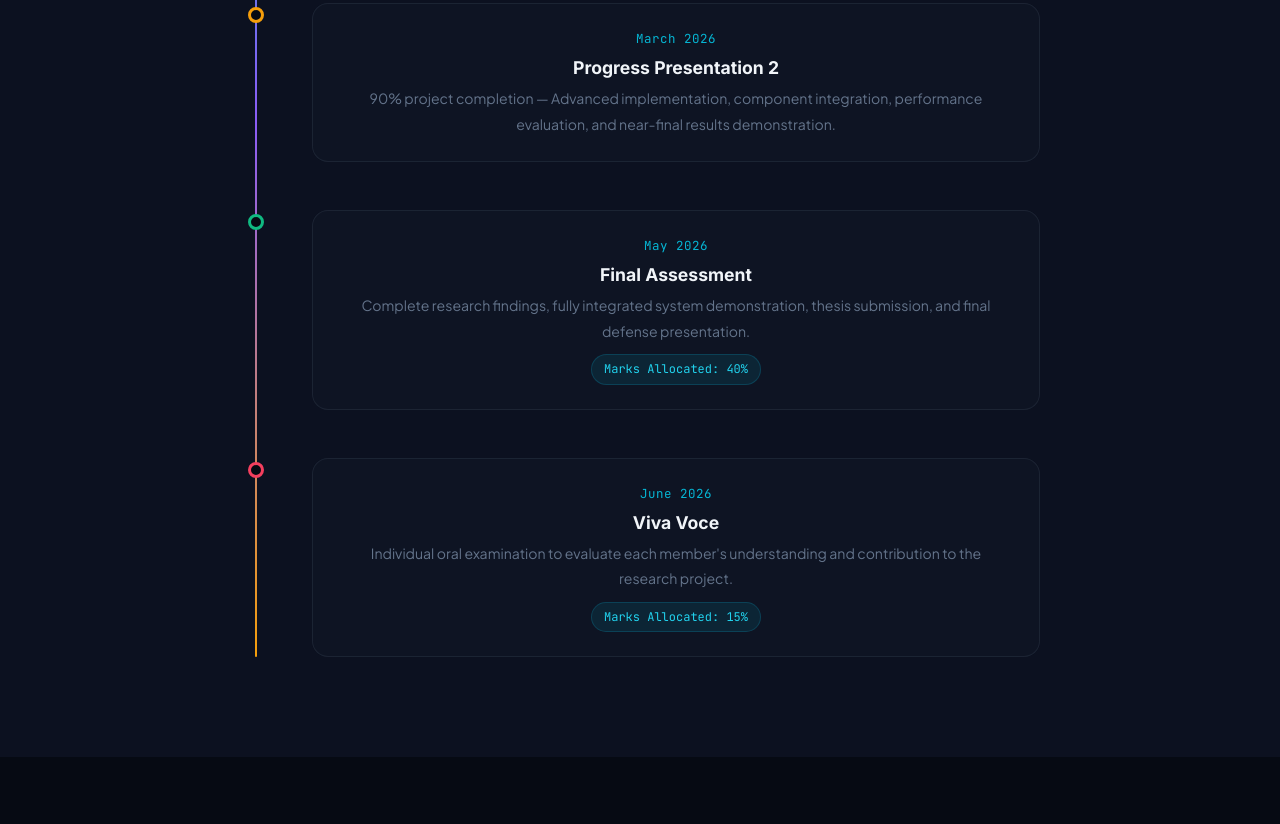
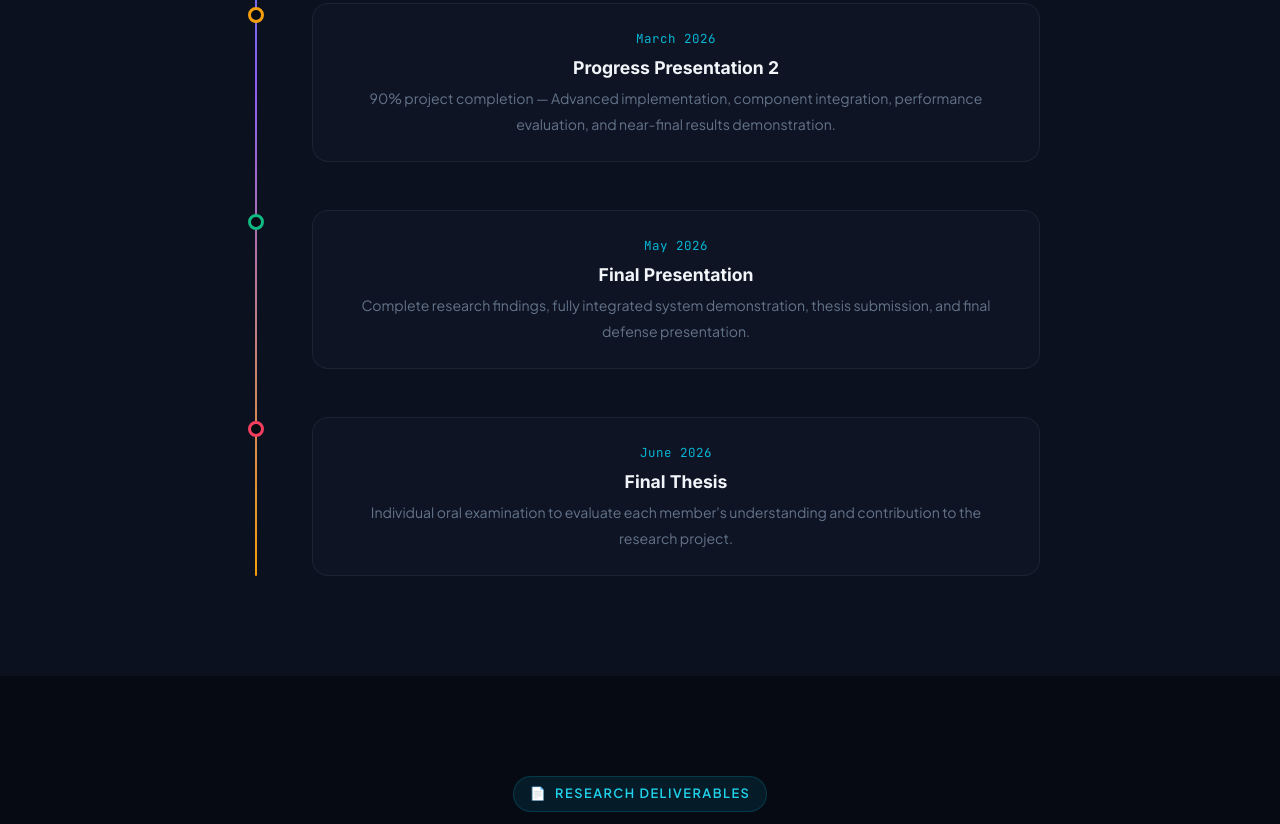
Before and after one commit to dasiths99/Riskaura-web, a plain HTML site: page index.html in a window 1280 px wide. Shown: the part 4361-5185 px from the top of the page. Drawn offline with Linux system fonts and the light colour scheme.

Commit message:
Update milestones: Rename to Final Presentation and Final Thesis, remove marks

```diff
--- a/index.html
+++ b/index.html
@@ -487,9 +487,8 @@
           <div class="timeline-dot"></div>
           <div class="glass-card timeline-card">
             <div class="timeline-date">May 2026</div>
-            <h4>Final Assessment</h4>
+            <h4>Final Presentation</h4>
             <p>Complete research findings, fully integrated system demonstration, thesis submission, and final defense presentation.</p>
-            <span class="marks-badge">Marks Allocated: 40%</span>
           </div>
         </div>
 
@@ -498,9 +497,8 @@
           <div class="timeline-dot"></div>
           <div class="glass-card timeline-card">
             <div class="timeline-date">June 2026</div>
-            <h4>Viva Voce</h4>
+            <h4>Final Thesis</h4>
             <p>Individual oral examination to evaluate each member's understanding and contribution to the research project.</p>
-            <span class="marks-badge">Marks Allocated: 15%</span>
           </div>
         </div>
       </div>
```
